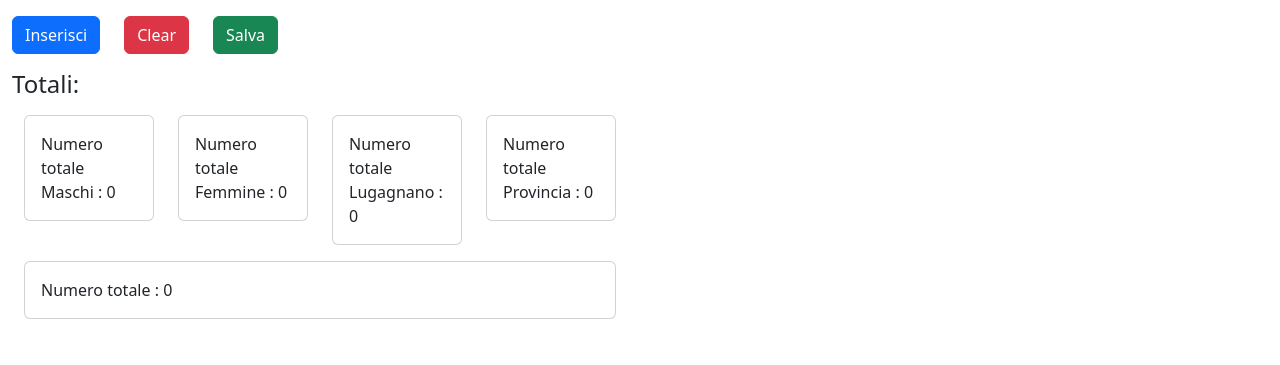
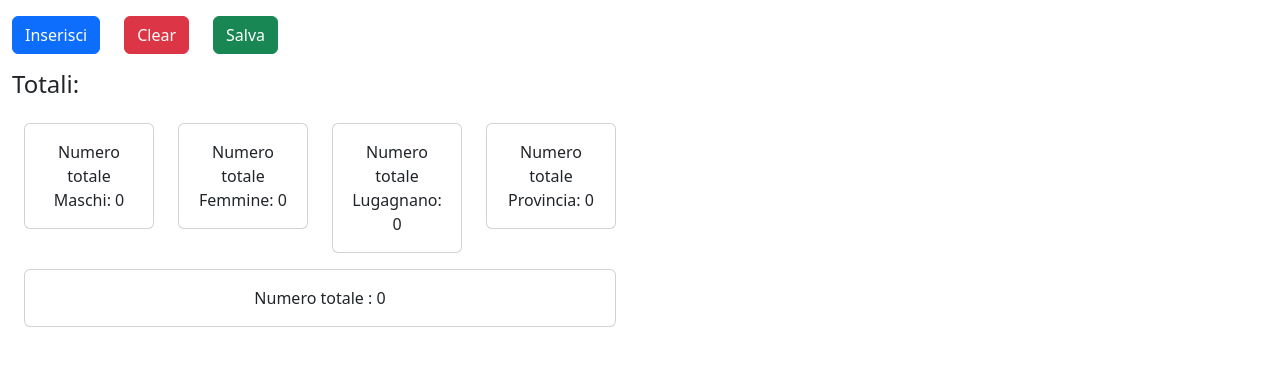
Before and after one commit to aveklan/progetto_carnevale, a React (Create React App) app: page / in a window 1280 px wide. Shown: the part 347-712 px from the top of the page. Built offline with nearby package versions, Linux system fonts and the light colour scheme.

Commit message:
Solved gender and province selection bug

```diff
--- a/src/components/common/inputCheckbox.jsx
+++ b/src/components/common/inputCheckbox.jsx
@@ -2,7 +2,15 @@ import Col from "react-bootstrap/Col";
 import Form from "react-bootstrap/Form";
 import Row from "react-bootstrap/Row";
 
-const InputCheckbox = ({ name, label, values, legend, error, onChange }) => {
+const InputCheckbox = ({
+  name,
+  label,
+  value,
+  values,
+  legend,
+  error,
+  onChange,
+}) => {
   return (
     <Form.Group as={Row} className="mb-3" controlId="Gender">
       <Form.Label column sm="3">
@@ -11,19 +19,21 @@ const InputCheckbox = ({ name, label, values, legend, error, onChange }) => {
       <Col sm="3">
         <Form.Check
           inline
+          type="radio"
           label={values[0]}
           name={name}
-          type="radio"
           value={values[0]}
-          onChange={onChange}
+          checked={value === values[0]}
+          onClick={onChange}
         />
         <Form.Check
           inline
+          type="radio"
           label={values[1]}
           name={name}
-          type="radio"
           value={values[1]}
-          onChange={onChange}
+          checked={value === values[1]}
+          onClick={onChange}
         />
       </Col>
       <Col sm="6">{legend}</Col>
--- a/src/components/common/totalsCard.jsx
+++ b/src/components/common/totalsCard.jsx
@@ -2,9 +2,9 @@ import Card from "react-bootstrap/Card";
 
 function TotalsCard({ name, value }) {
   return (
-    <Card>
+    <Card className="text-center">
       <Card.Body>
-        Numero totale {name} : {value}
+        Numero totale {name}: {value}
       </Card.Body>
     </Card>
   );
--- a/src/components/participantManager.jsx
+++ b/src/components/participantManager.jsx
@@ -52,12 +52,16 @@ class ParticipantManager extends Component {
       <Container fluid>
         <Row>
           <Col>
+            <Row>
               <h4>Conteggio votanti elezioni dello tzigano</h4>
               <InputForm
                 onInsert={this.handleInsert}
                 onCLear={this.handleClear}
                 onSave={this.handleSave}
               />
+              <h4 className="mt-3">Totali:</h4>
+              <Totals participants={this.state.participants}></Totals>
+            </Row>
           </Col>
           <Col>
             <h4>Iscritti:</h4>
@@ -67,12 +71,6 @@ class ParticipantManager extends Component {
             ></ParticipantList>
           </Col>
         </Row>
-        <Row className="mt-3">
-          <Col md={6}>
-            <h4>Totali:</h4>
-            <Totals participants={this.state.participants}></Totals>
-          </Col>
-        </Row>
       </Container>
     );
   }
```
Lines whose indentation alone changed are shown as unchanged.
